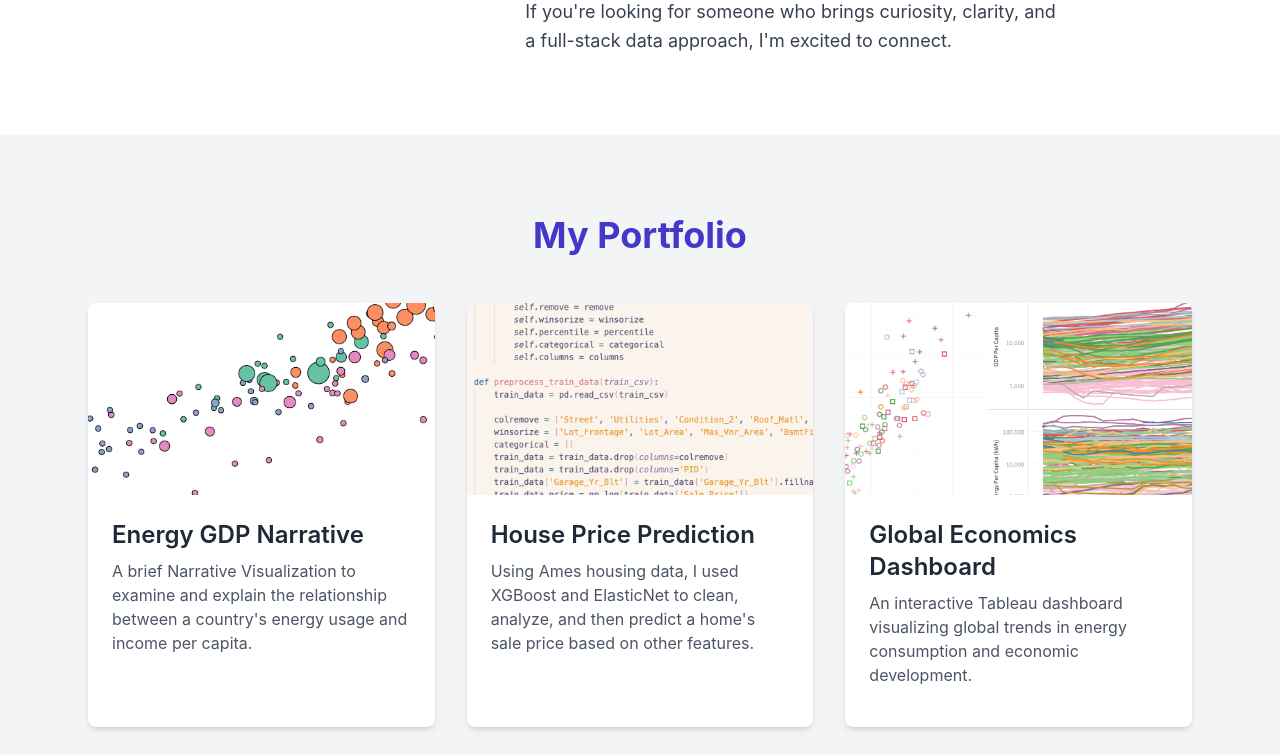
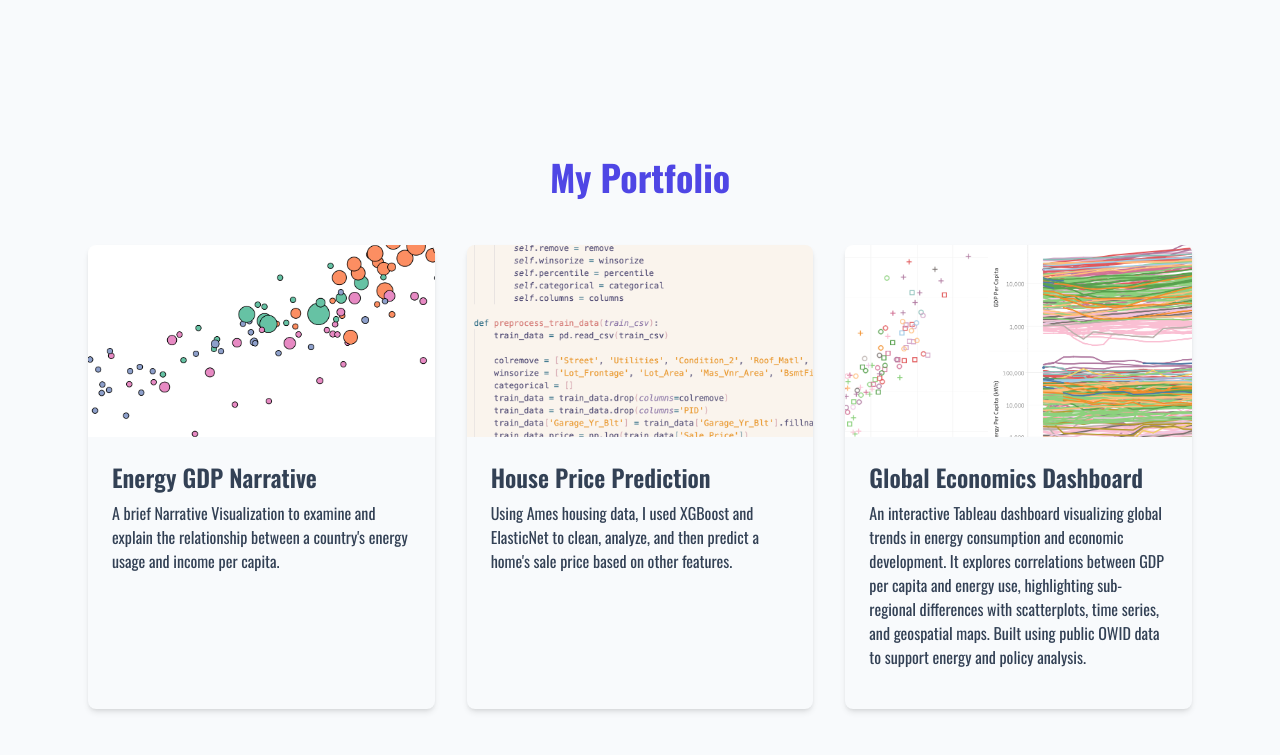
Before and after one commit to willsee3927/willsee3927, a plain HTML site: page index.html in a window 1280 px wide. Shown: the part 1005-1760 px from the top of the page. Drawn offline with nearby package versions, Linux system fonts and the light colour scheme.

Commit message:
Added color pallete to test themes

```diff
--- /dev/null
+++ b/assets/css/pallete.css
@@ -0,0 +1,17 @@
+:root {
+  --color-bg: #f8fafc;
+  --color-text: #334155;
+  --color-primary: #4f46e5;
+  --color-accent: #a855f7;
+}
+
+.bg-site { background-color: var(--color-bg); }
+.text-site { color: var(--color-text); }
+
+.bg-primary { background-color: var(--color-primary); }
+.text-primary { color: var(--color-primary); }
+
+.bg-accent { background-color: var(--color-accent); }
+.text-accent { color: var(--color-accent); }
+
+.border-primary { border-color: var(--color-primary); }
--- a/index.html
+++ b/index.html
@@ -2,16 +2,19 @@
 <html lang="en">
 <head>
   <meta charset="UTF-8">
+  <title>Will Charles – Portfolio</title>
   <meta name="viewport" content="width=device-width, initial-scale=1.0">
-    <title>Will Charles – Portfolio</title>
   <script src="https://cdn.tailwindcss.com"></script>
   <script src="loadComponents.js" defer></script>
+  <link rel="preconnect" href="https://fonts.googleapis.com">
+  <link rel="preconnect" href="https://fonts.gstatic.com" crossorigin>
+  <link href="https://fonts.googleapis.com/css2?family=Oswald:wght@200..700&display=swap" rel="stylesheet">
   <style>
     html {
       scroll-behavior: smooth;
     }
     body {
-            font-family: 'Inter', sans-serif;
+      font-family: 'Oswald', sans-serif;
       background-color: #f8fafc;
       color: #334155;
     }
@@ -23,8 +26,29 @@
       box-shadow: 0 10px 20px rgba(0, 0, 0, 0.1);
     }
   </style>
+
+<style>
+  :root {
+    --color-bg: #f8fafc;
+    --color-text: #334155;
+    --color-primary: #4f46e5;
+    --color-accent: #a855f7;
+  }
+
+  .bg-site { background-color: var(--color-bg); }
+  .text-site { color: var(--color-text); }
+
+  .bg-primary { background-color: var(--color-primary); }
+  .text-primary { color: var(--color-primary); }
+
+  .bg-accent { background-color: var(--color-accent); }
+  .text-accent { color: var(--color-accent); }
+
+  .border-primary { border-color: var(--color-primary); }
+</style>
+
 </head>
-<body class="antialiased">
+<body class="antialiased bg-site text-site">
 
   <div data-include="components/nav.html"></div>
 
@@ -32,13 +56,13 @@
     <div class="text-center p-8 max-w-3xl mx-auto">
       <h1 class="text-5xl md:text-6xl font-extrabold mb-4 leading-tight">Hello, I'm <span class="text-yellow-300">Will Charles</span></h1>
       <p class="text-xl md:text-2xl mb-8">Data Scientist & ML Enthusiast</p>
-            <a href="#portfolio" class="bg-white text-indigo-700 font-bold py-3 px-8 rounded-full shadow-lg hover:bg-gray-100 transition duration-300">View My Work</a>
+      <a href="#portfolio" class="bg-site text-primary font-bold py-3 px-8 rounded-full shadow-lg hover:bg-site transition duration-300">View My Work</a>
     </div>
   </section>
 
-    <section id="about" class="py-20 bg-white">
+  <section id="about" class="py-20 bg-site">
     <div class="container mx-auto px-6 max-w-4xl">
-            <h2 class="text-4xl font-bold text-center mb-12 text-indigo-700">About Me</h2>
+      <h2 class="text-4xl font-bold text-center mb-12 text-primary">About Me</h2>
       <div class="flex flex-col md:flex-row items-center md:space-x-10">
         <div class="md:w-1/3 mb-8 md:mb-0">
           <img src="https://placehold.co/300x300/e0e7ff/4338ca?text=Will+Charles" alt="Will Charles" class="rounded-full shadow-lg mx-auto w-48 h-48 md:w-full md:h-auto object-cover">
@@ -52,35 +76,37 @@
     </div>
   </section>
 
-    <section id="portfolio" class="py-20 bg-gray-100">
+  <section id="portfolio" class="py-20 bg-site">
     <div class="container mx-auto px-6 max-w-6xl">
-            <h2 class="text-4xl font-bold text-center mb-12 text-indigo-700">My Portfolio</h2>
+      <h2 class="text-4xl font-bold text-center mb-12 text-primary">My Portfolio</h2>
       <div class="grid grid-cols-1 sm:grid-cols-2 lg:grid-cols-3 gap-8">
-                <a href="https://wc40.github.io/cs416-narrative-viz/" class="portfolio-item bg-white rounded-lg shadow-md overflow-hidden hover:shadow-lg transition-shadow duration-300 block">
+
+        <a href="#" class="portfolio-item bg-site rounded-lg shadow-md overflow-hidden hover:shadow-lg transition-shadow duration-300 block">
           <img src="https://willsee3927.github.io/willsee3927/assets/images/project1-preview.png" alt="Energy GDP Narrative" class="w-full h-48 object-cover">
           <div class="p-6">
-                        <h3 class="text-2xl font-semibold mb-2 text-gray-800">Energy GDP Narrative</h3>
-                        <p class="text-gray-600 mb-4">A brief Narrative Visualization to examine and explain the relationship between a country's energy usage and income per capita.</p>
+            <h3 class="text-2xl font-semibold mb-2 text-site">Energy GDP Narrative</h3>
+            <p class="text-site mb-4">A brief Narrative Visualization to examine and explain the relationship between a country's energy usage and income per capita.</p>
           </div>
         </a>
 
-                <a href="project-house-price.html" class="portfolio-item bg-white rounded-lg shadow-md overflow-hidden hover:shadow-lg transition-shadow duration-300 block">
+        <a href="project-house-price.html" class="portfolio-item bg-site rounded-lg shadow-md overflow-hidden hover:shadow-lg transition-shadow duration-300 block">
           <img src="https://willsee3927.github.io/willsee3927/assets/images/project2-preview.png" alt="House Price Prediction" class="w-full h-48 object-cover">
           <div class="p-6">
-                        <h3 class="text-2xl font-semibold mb-2 text-gray-800">House Price Prediction</h3>
-                        <p class="text-gray-600 mb-4">Using Ames housing data, I used XGBoost and ElasticNet to clean, analyze, and then predict a home's sale price based on other features.</p>
+            <h3 class="text-2xl font-semibold mb-2 text-site">House Price Prediction</h3>
+            <p class="text-site mb-4">Using Ames housing data, I used XGBoost and ElasticNet to clean, analyze, and then predict a home's sale price based on other features.</p>
           </div>
         </a>
 
-                <a href="https://public.tableau.com/app/profile/will.charles/viz/OWIDEnergyDashboard/Dashboard" target="_blank" class="portfolio-item bg-white rounded-lg shadow-md overflow-hidden hover:shadow-lg transition-shadow duration-300 block">
+        <a href="https://public.tableau.com/app/profile/will.charles/viz/OWIDEnergyDashboard/Dashboard" target="_blank" class="portfolio-item bg-site rounded-lg shadow-md overflow-hidden hover:shadow-lg transition-shadow duration-300 block">
           <img src="https://willsee3927.github.io/willsee3927/assets/images/project3-preview.png" alt="Global Economics Dashboard" class="w-full h-48 object-cover">
           <div class="p-6">
-                        <h3 class="text-2xl font-semibold mb-2 text-gray-800">Global Economics Dashboard</h3>
-                        <p class="text-gray-600 mb-4">
-                            An interactive Tableau dashboard visualizing global trends in energy consumption and economic development.
+            <h3 class="text-2xl font-semibold mb-2 text-site">Global Economics Dashboard</h3>
+            <p class="text-site mb-4">
+              An interactive Tableau dashboard visualizing global trends in energy consumption and economic development. It explores correlations between GDP per capita and energy use, highlighting sub-regional differences with scatterplots, time series, and geospatial maps. Built using public OWID data to support energy and policy analysis.
             </p>
           </div>
         </a>
+
       </div>
     </div>
   </section>
```
Lines whose indentation alone changed are shown as unchanged.
